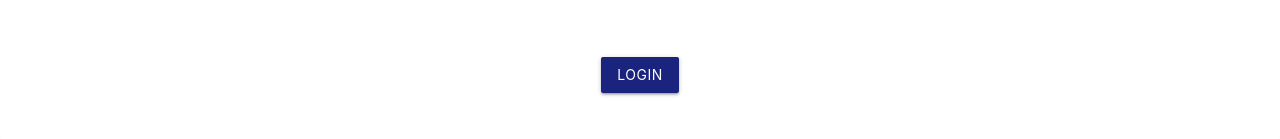
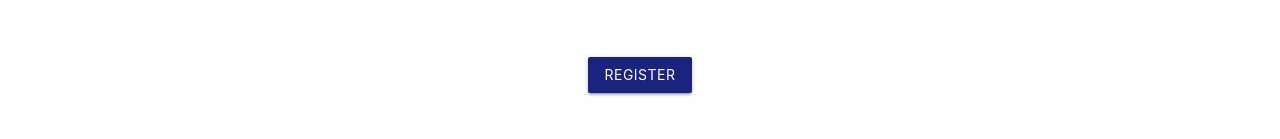
Before and after one commit to Pulkit008/birth-registration, a plain HTML site: page register.html in a window 1280 px wide. Shown: the part 926-1065 px from the top of the page. Drawn offline with Linux system fonts and the light colour scheme.

Commit message:
Register page Uploaded

```diff
--- a/register.html
+++ b/register.html
@@ -124,7 +124,7 @@
 
                         <br><br>
                         <button class="btn indigo darken-4 waves-effect waves-light" type="submit"
-                            name="action">Login</button>
+                            name="action">Register</button>
                     </form><br><br>
                 </div>
             </div>
```
